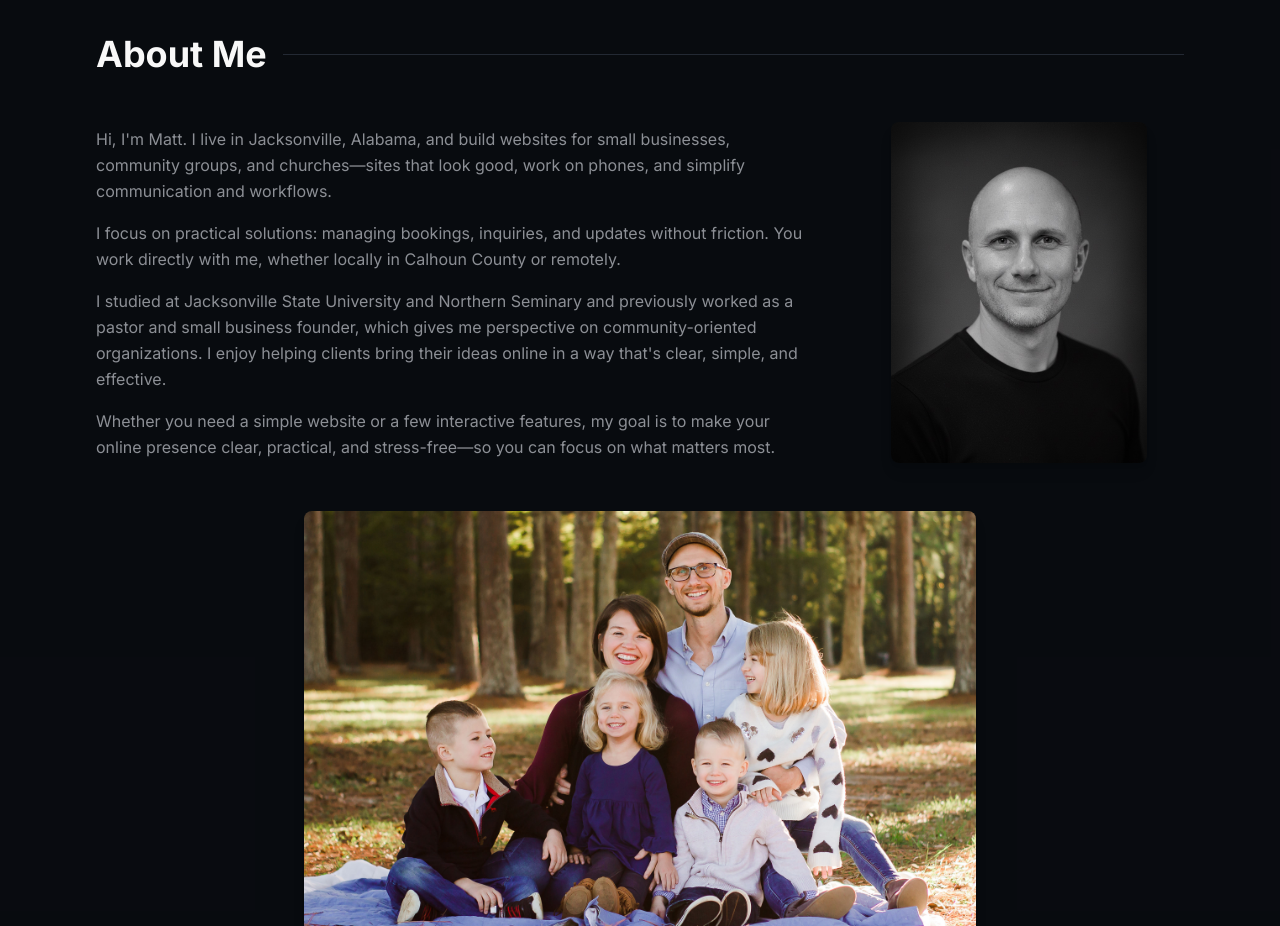
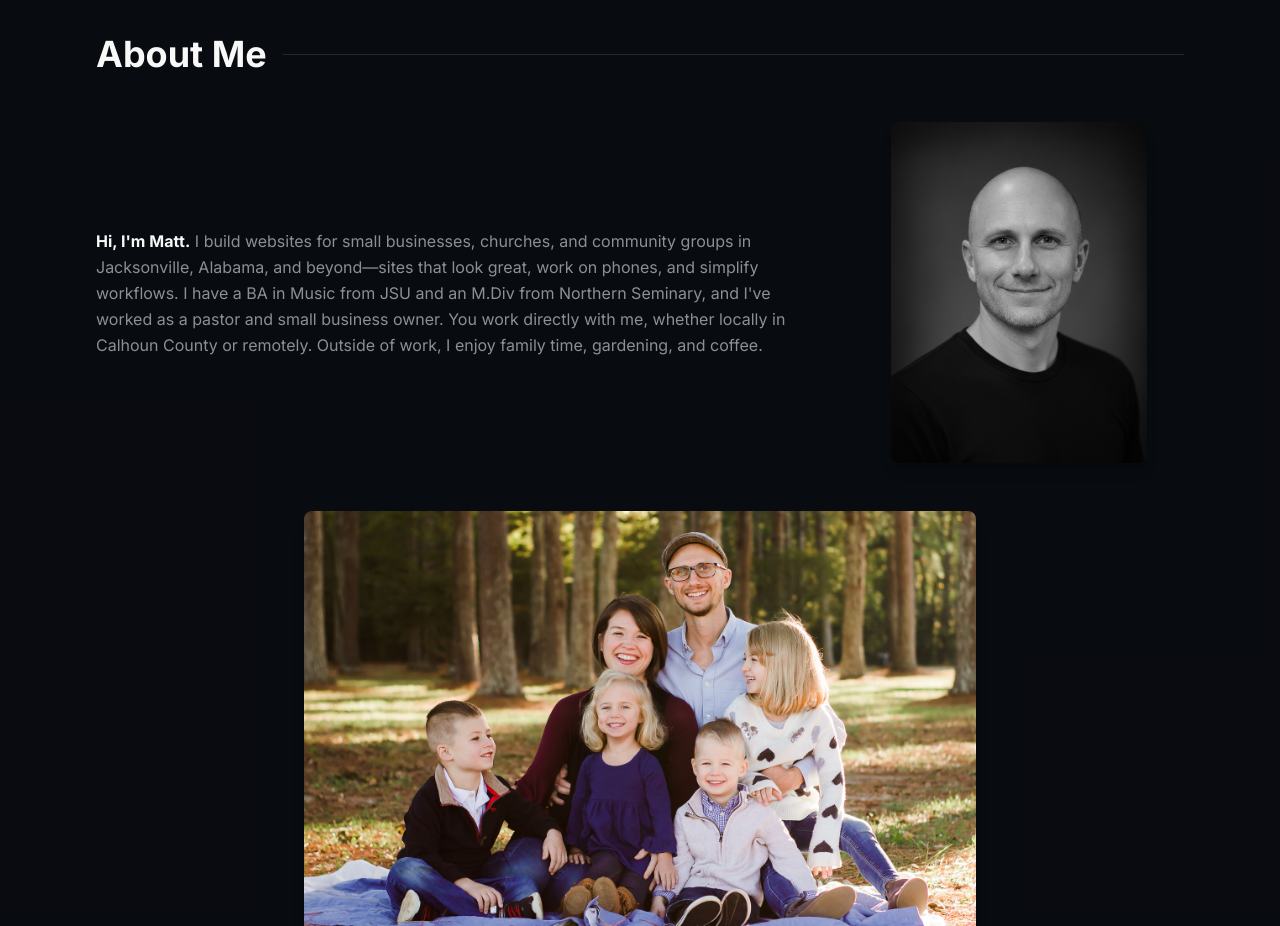
Before and after one commit to mpheadley/matt-headley-portfolio, a Next.js app: page / in a window 1280 px wide. Shown: the part 2900-3826 px from the top of the page. Built offline with nearby package versions, Linux system fonts and the light colour scheme.

Commit message:
Update about me text

```diff
--- a/components/about.tsx
+++ b/components/about.tsx
@@ -21,24 +21,9 @@
           <div className="flex flex-col md:grid md:grid-cols-3 gap-12 items-center mb-12">
             {/* Text Content */}
             <AnimateOnScroll animation="fade-right" className="md:col-span-2 order-2 md:order-1">
-              <div className="space-y-4 text-muted-foreground leading-relaxed">
+              <div className="text-muted-foreground leading-relaxed">
                 <p>
-                  Hi, I'm Matt. I live in Jacksonville, Alabama, and build websites for small businesses, community groups,
-                  and churches—sites that look good, work on phones, and simplify communication and workflows.
-                </p>
-                <p>
-                  I focus on practical solutions: managing bookings, inquiries, and updates without friction.
-                  You work directly with me, whether locally in Calhoun County or remotely.
-                </p>
-                <p>
-                  I studied at Jacksonville State University and Northern Seminary and previously worked as a pastor and small business founder,
-                  which gives me perspective on community-oriented organizations.
-                  I enjoy helping clients bring their ideas online in a way that's clear, simple, and effective.
-                </p>
-                <p>
-                  Whether you need a simple website or a few interactive features,
-                  my goal is to make your online presence clear, practical, and
-                  stress-free—so you can focus on what matters most.
+                  <strong className="text-foreground">Hi, I'm Matt.</strong> I build websites for small businesses, churches, and community groups in Jacksonville, Alabama, and beyond—sites that look great, work on phones, and simplify workflows. I have a BA in Music from JSU and an M.Div from Northern Seminary, and I've worked as a pastor and small business owner. You work directly with me, whether locally in Calhoun County or remotely. Outside of work, I enjoy family time, gardening, and coffee.
                 </p>
               </div>
             </AnimateOnScroll>
```
